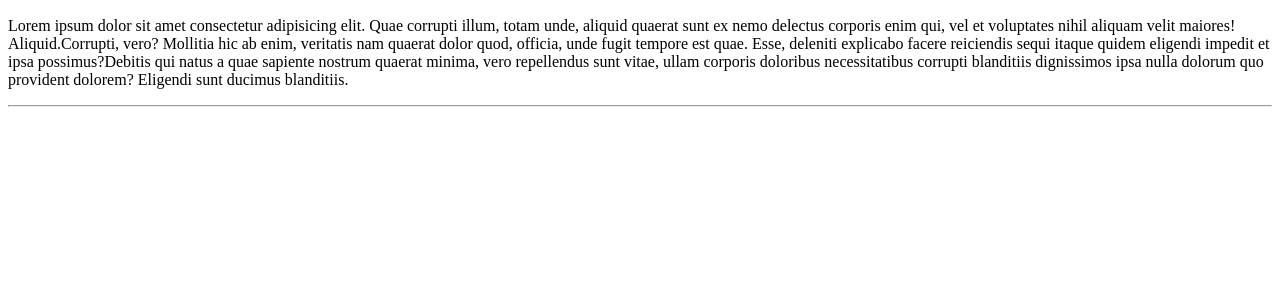
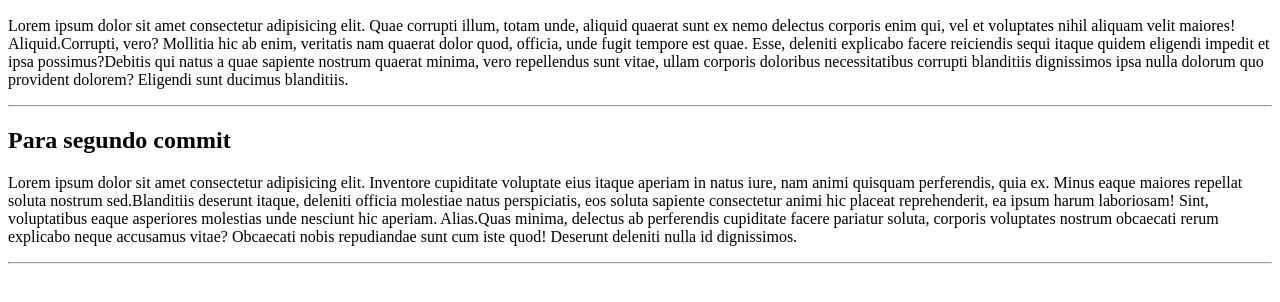
Before and after one commit to Randeco/Front-End, a plain HTML site: page index.html in a window 1280 px wide. Shown: the part 110-412 px from the top of the page. Drawn offline with Linux system fonts and the light colour scheme.

Commit message:
Titulo 2 parrafo 2 agregado

```diff
--- a/index.html
+++ b/index.html
@@ -20,6 +20,16 @@
             provident dolorem? Eligendi sunt ducimus blanditiis.</span></p>
     <hr>
 
+    <h2>Para segundo commit</h2>
+    <p><span>Lorem ipsum dolor sit amet consectetur adipisicing elit. Inventore cupiditate voluptate eius itaque aperiam
+            in natus iure, nam animi quisquam perferendis, quia ex. Minus eaque maiores repellat soluta nostrum
+            sed.</span><span>Blanditiis deserunt itaque, deleniti officia molestiae natus perspiciatis, eos soluta
+            sapiente consectetur animi hic placeat reprehenderit, ea ipsum harum laboriosam! Sint, voluptatibus eaque
+            asperiores molestias unde nesciunt hic aperiam. Alias.</span><span>Quas minima, delectus ab perferendis
+            cupiditate facere pariatur soluta, corporis voluptates nostrum obcaecati rerum explicabo neque accusamus
+            vitae? Obcaecati nobis repudiandae sunt cum iste quod! Deserunt deleniti nulla id dignissimos.</span></p>
+    <hr>
+
 
 </body>
 
```
